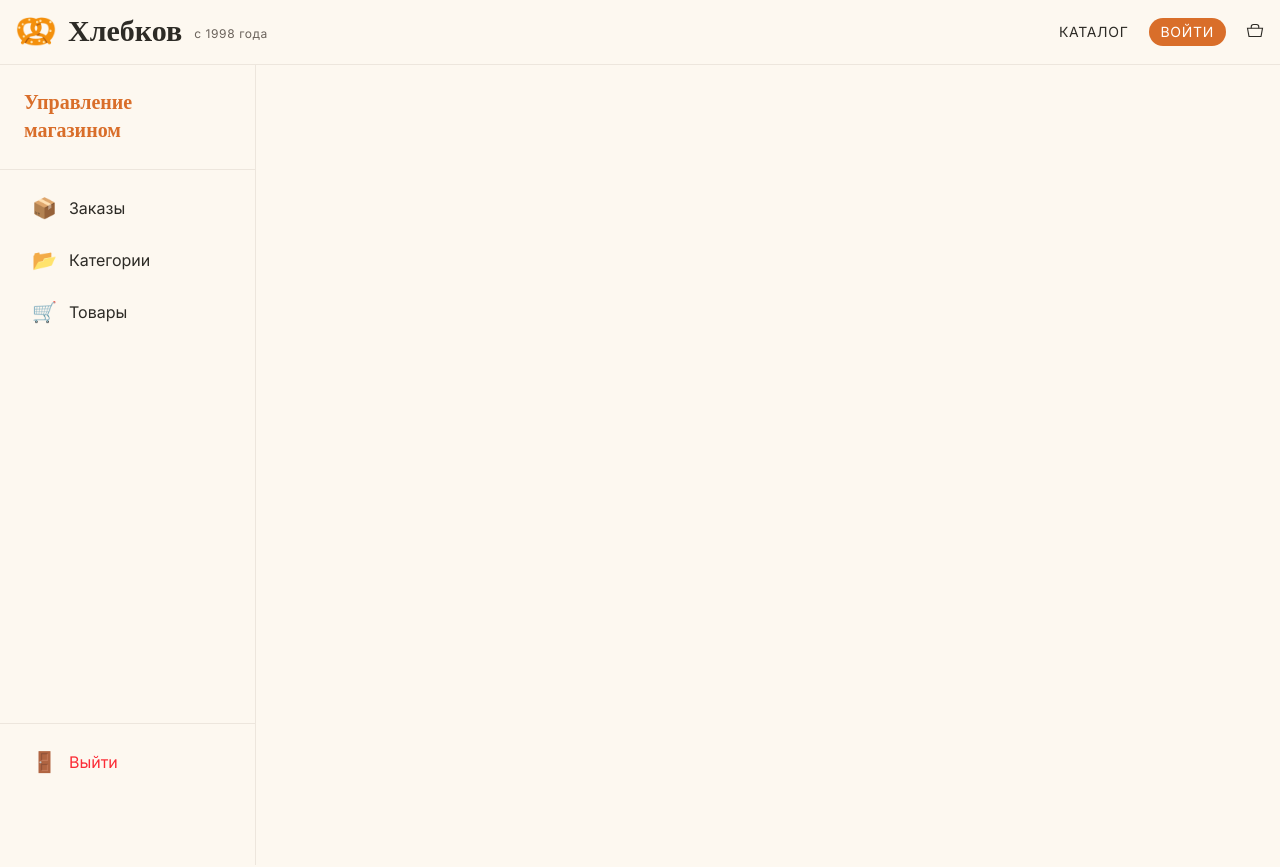
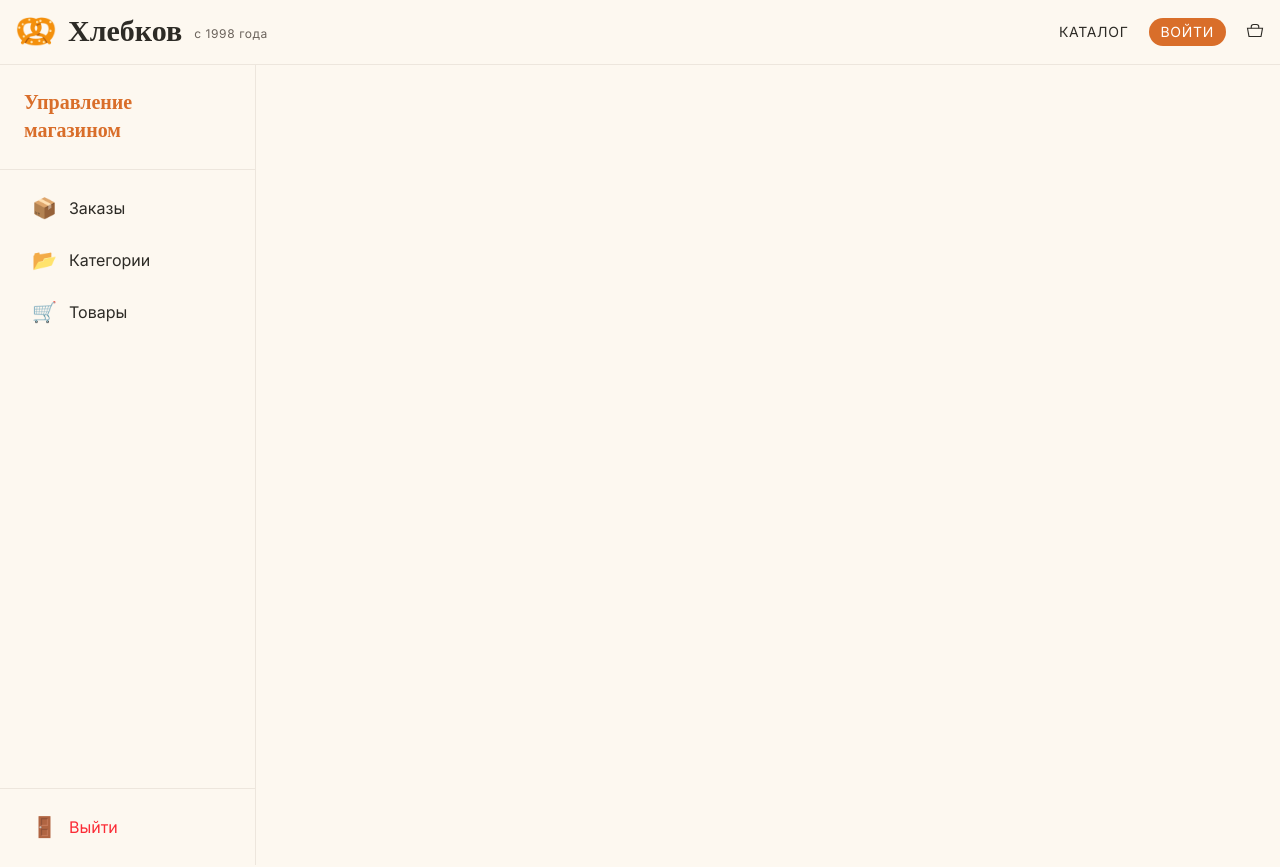
Before and after one commit to glebgrachev/hlebkov, a React (Vite) app: page /admin in a window 1280 px wide. Shown: the top 867 px of the page. Built offline with nearby package versions, Linux system fonts and the light colour scheme; no server answers.

Commit message:
Admin panel: remove header, fix sidebar, scroll only content area

```diff
--- a/src/pages/admin/AdminLayout.jsx
+++ b/src/pages/admin/AdminLayout.jsx
@@ -18,13 +18,13 @@ function AdminLayout() {
   }
 
   return (
-    <div className="flex min-h-screen bg-warm-bg">
-      {/* Сайдбар */}
-      <aside className="w-64 bg-warm-bg border-r border-border flex-shrink-0">
+    <div className="flex h-screen bg-warm-bg overflow-hidden">
+      {/* Сайдбар — фиксированный */}
+      <aside className="w-64 bg-warm-bg border-r border-border flex-shrink-0 flex flex-col h-full">
         <div className="p-6 border-b border-border">
           <h2 className="text-xl font-display font-bold text-primary">Управление магазином</h2>
         </div>
-        <nav className="p-4 space-y-2">
+        <nav className="p-4 space-y-2 flex-1">
           {menuItems.map((item) => (
             <Link
               key={item.path}
@@ -40,7 +40,7 @@ function AdminLayout() {
             </Link>
           ))}
         </nav>
-        <div className="absolute bottom-0 w-64 p-4 border-t border-border">
+        <div className="p-4 border-t border-border">
           <button
             onClick={() => setShowLogoutModal(true)}
             className="flex items-center gap-3 px-4 py-2 w-full text-left text-red-500 hover:bg-red-50 rounded-lg transition"
@@ -51,7 +51,7 @@ function AdminLayout() {
         </div>
       </aside>
 
-      {/* Контент */}
+      {/* Контент — скроллится */}
       <main className="flex-1 overflow-auto">
         <Outlet />
       </main>
```
